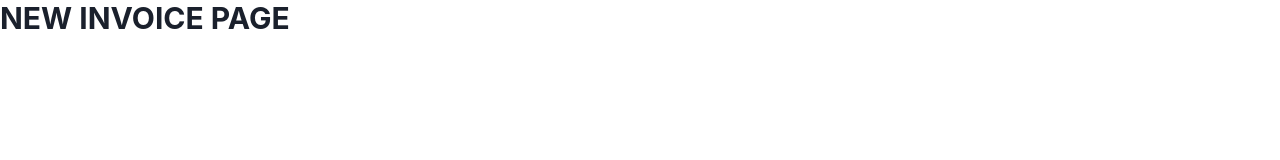
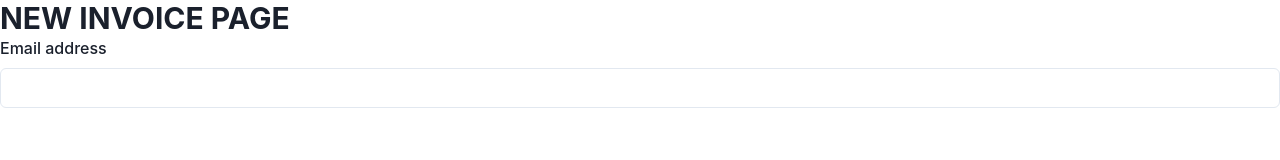
Before and after one commit to jhnemogap/emanuelimpresores-processes, a Next.js app: page /invoices/new in a window 1280 px wide. Shown: the top 160 px of the page. Built offline with nearby package versions, Linux system fonts and the light colour scheme.

Commit message:
feat: basic testing of components of Chakra UI

```diff
--- a/src/pages/invoices/new.tsx
+++ b/src/pages/invoices/new.tsx
@@ -1,10 +1,17 @@
-import { Heading } from "@chakra-ui/react";
+import { Box, FormControl, FormLabel, Heading, Input } from '@chakra-ui/react';
 
 function NewInvoicePage() {
   return (
-    <Heading as="h1" size="lg">
-      NEW INVOICE PAGE
-    </Heading>
+    <Box w="100%">
+      <Heading as="h1" size="lg">
+        NEW INVOICE PAGE
+      </Heading>
+
+      <FormControl>
+        <FormLabel>Email address</FormLabel>
+        <Input type="email" />
+      </FormControl>
+    </Box>
   );
 }
 
```
